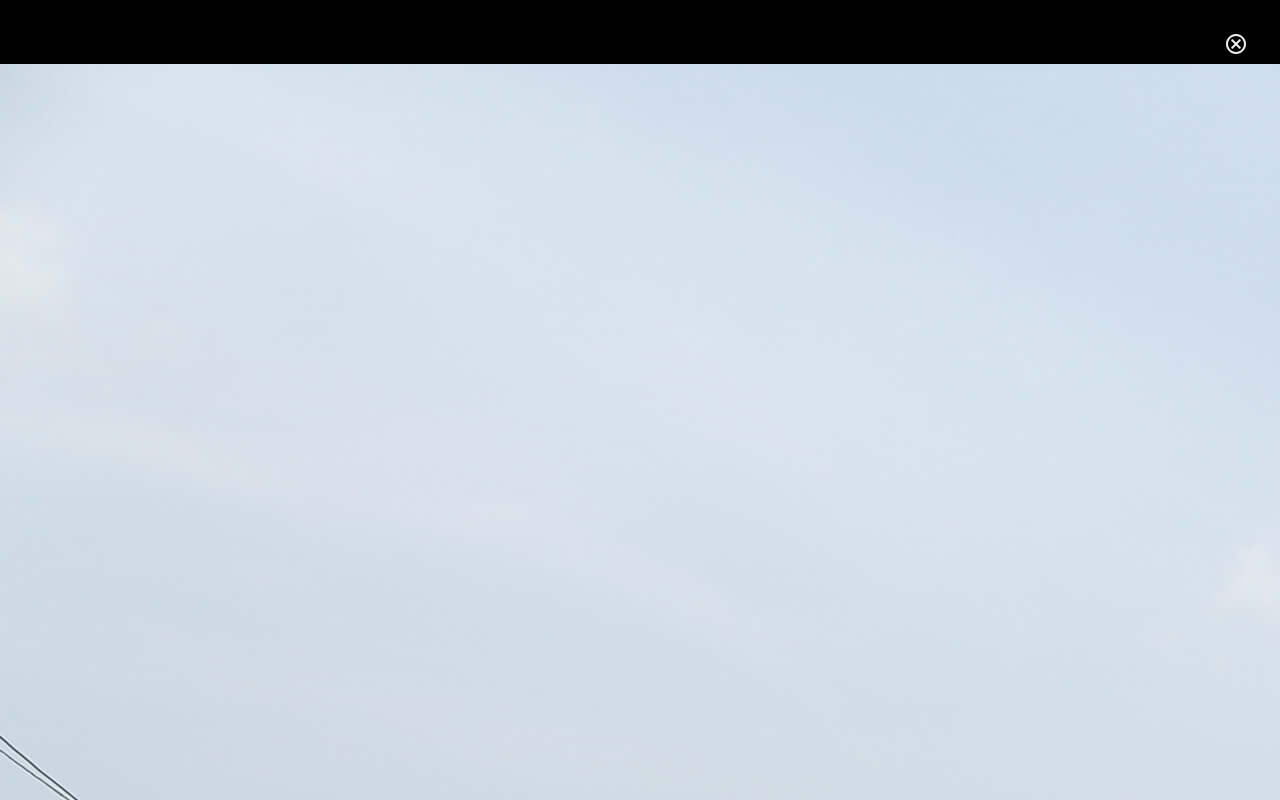
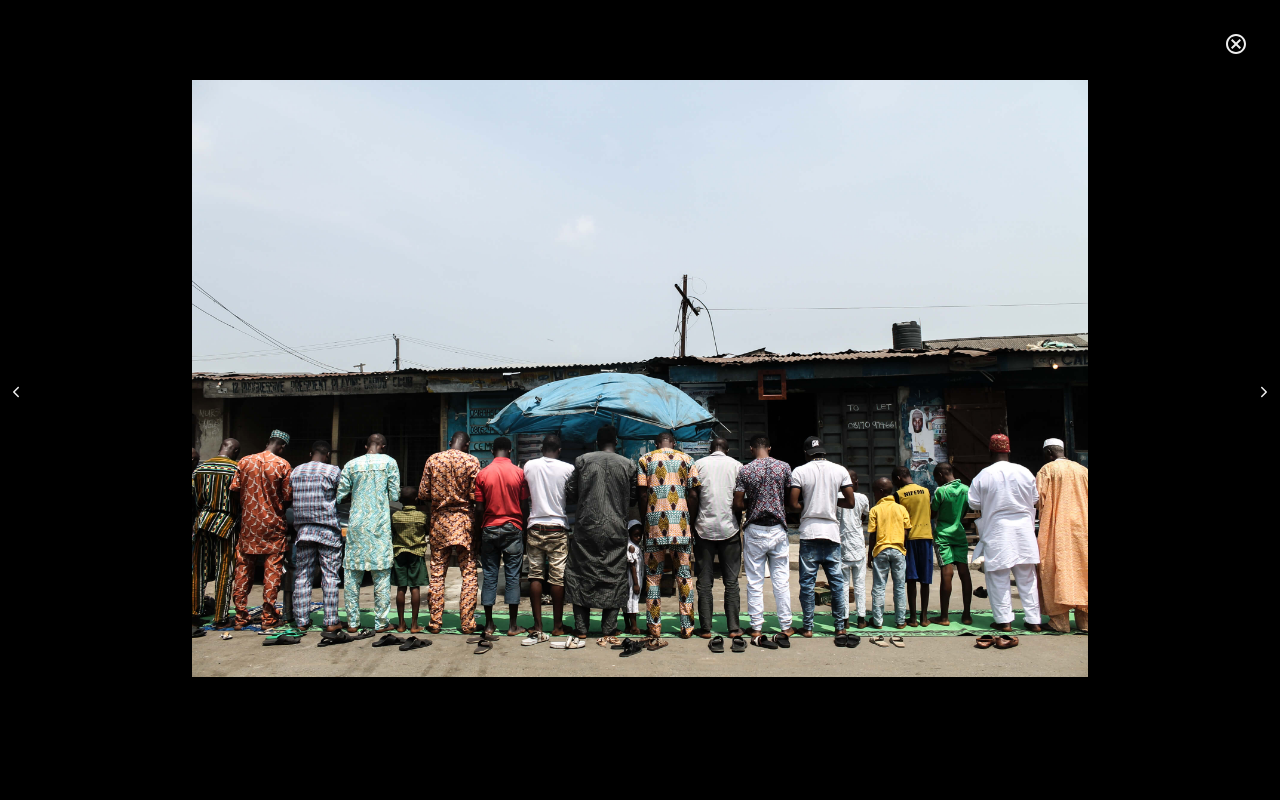
Before and after one commit to zainaboyedeji/fawazoyedeji, a React (Create React App) app: page /otto-daily in a window 1280 px wide. Both pictures are taken after a click on the picture 448 px from the left and 519 px from the top of the page. Shown: the top 800 px of the page. Built offline with nearby package versions, Linux system fonts and the light colour scheme.

Commit message:
worked on modal images

```diff
--- a/src/Components/AppModal/appmodal.scss
+++ b/src/Components/AppModal/appmodal.scss
@@ -32,15 +32,25 @@
       }
 
       .imgMain {
-        width: 80%;
+        width:70%;
         height: 40rem;
-        margin-top: 3rem;
+        margin-top: 1rem;
+        img {
+          width: 100%;
+        }
+      }
+
+      .imgAwake {
+        width:40%;
+        height: 45rem;
+        margin-top: 1rem;
 
         img {
           width: 100%;
-          height: 100%;
+          height:100%;
         }
       }
+
     }
   }
 
--- a/src/Pages/MainView/Awakening/awakening.scss
+++ b/src/Pages/MainView/Awakening/awakening.scss
@@ -19,6 +19,7 @@
 
     img {
       width: 100%;
+      cursor:pointer;
     }
   }
 }
--- a/src/Pages/MainView/Awakening/index.jsx
+++ b/src/Pages/MainView/Awakening/index.jsx
@@ -155,7 +155,7 @@ function Awakening() {
         <AppModal show={show} handleClose={hideModal}>
         <div className='newModalImage d-flex'>
           <IoIosArrowBack onClick={previousImage} />
-            <img src={currentImage()} alt="newimage" />
+          <div className='imgAwake'><img src={currentImage()} alt="newimage" /></div>
           <IoIosArrowForward onClick={nextImage} />
         </div>
       </AppModal>
--- a/src/Pages/MainView/OttoDaily/index.jsx
+++ b/src/Pages/MainView/OttoDaily/index.jsx
@@ -154,7 +154,7 @@ function OttoDaily() {
       <AppModal show={show} handleClose={hideModal}>
         <div className='newModalImage d-flex'>
           <IoIosArrowBack onClick={previousImage} />
-          <img src={currentImage()} alt="newimage" />
+          <div className='imgMain'><img src={currentImage()} alt="newimage" /></div>
           <IoIosArrowForward onClick={nextImage} />
         </div>
       </AppModal>
--- a/src/Pages/MainView/OttoDaily/ottodaily.scss
+++ b/src/Pages/MainView/OttoDaily/ottodaily.scss
@@ -20,6 +20,7 @@
 		margin-top: 3rem;
 		img{
 			width:100%;
+			cursor:pointer;
 		}
 	}
 }
--- a/src/Pages/MainView/Yoursinarm/yoursinarm.scss
+++ b/src/Pages/MainView/Yoursinarm/yoursinarm.scss
@@ -26,6 +26,7 @@
 
     img {
       width: 100%;
+      cursor:pointer;
     }
   }
 }
```
Lines whose indentation alone changed are shown as unchanged.
